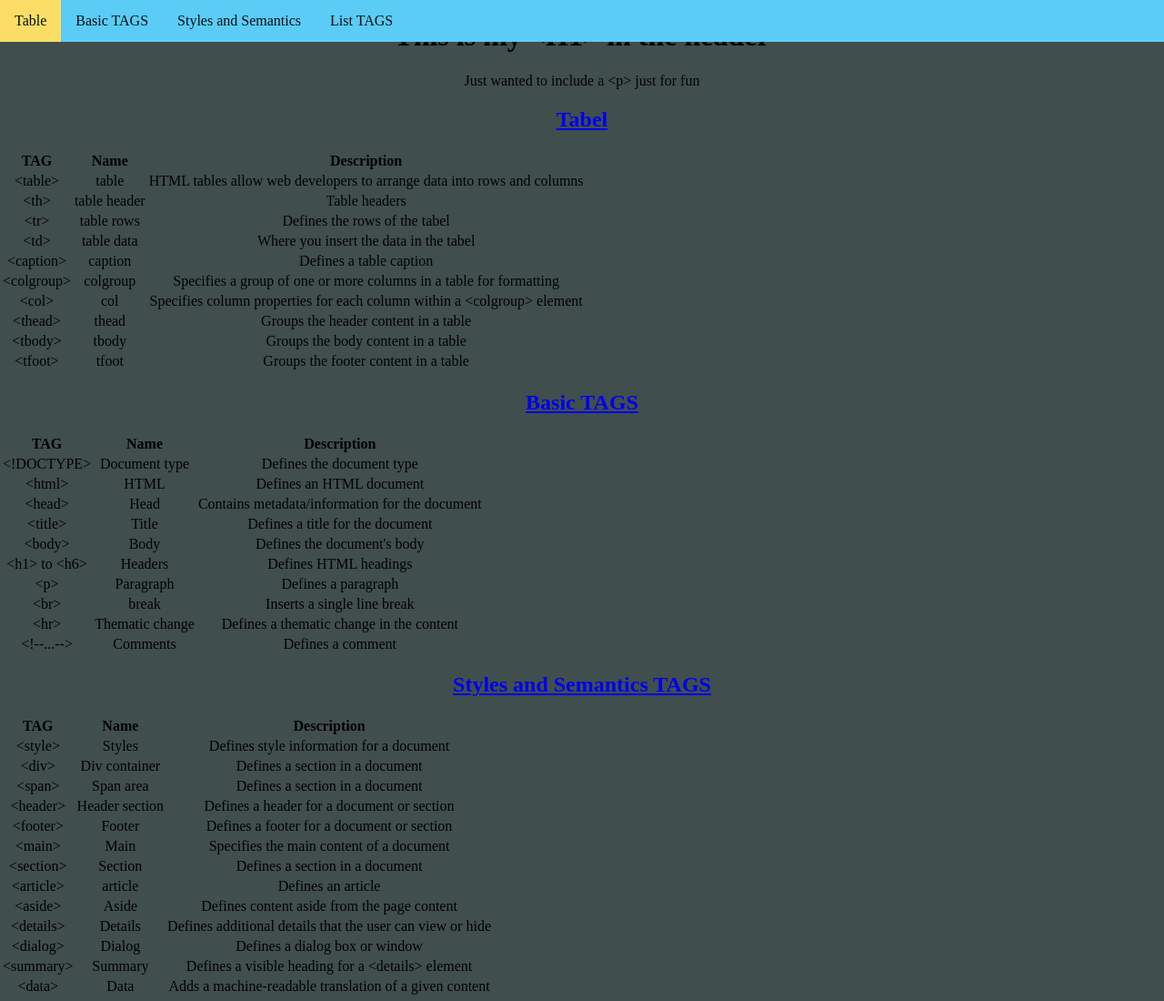
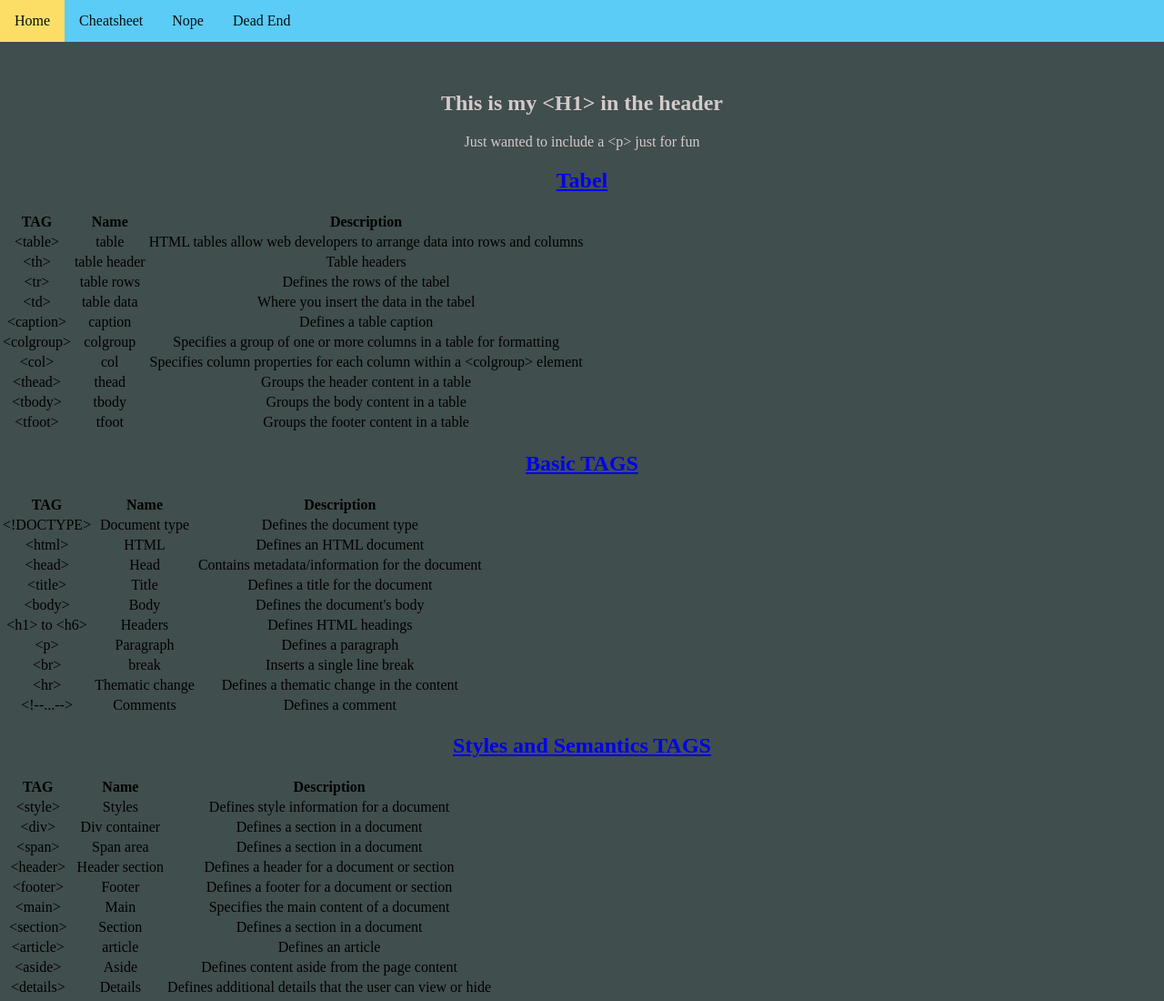
Before and after one commit to TheRealZekre/signar.dk, a plain HTML site: page cheatsheet.html in a window 1280 px wide. Shown: the top 1100 px of the page at 91% size. Drawn offline with Linux system fonts and the light colour scheme.

Commit message:
header
nav in header change

```diff
--- a/cheatsheet.html
+++ b/cheatsheet.html
@@ -15,14 +15,16 @@
 
     <nav id="navigation">
         <ul id="nav">
-                <li><a href="#table">Table</a></li>
-                <li><a href="#basic">Basic TAGS</a></li>
-                <li><a href="#semantics">Styles and Semantics</a></li>
-                <li><a href="#lists">List TAGS</a></li>
+            <li><a href="index.html">Home</a></li>
+            <li><a href="cheatsheet.html">Cheatsheet</a></li>
+            <li><a href="#">Nope</a></li>
+            <li><a href="#">Dead End</a></li>
         </ul>
     </nav>
+    <section class="sub-header">
         <h1>This is my &lt;H1&gt; in the header</h1>
         <p>Just wanted to include a &lt;p&gt; just for fun</p>
+    </section>
 </header>
     <!-- Table details-->
     <section>
```
Also changed, not shown: index.html (+1 -1 lines). Lines whose indentation alone changed are shown as unchanged.
